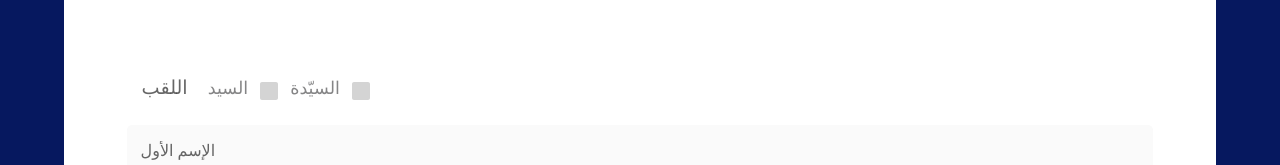
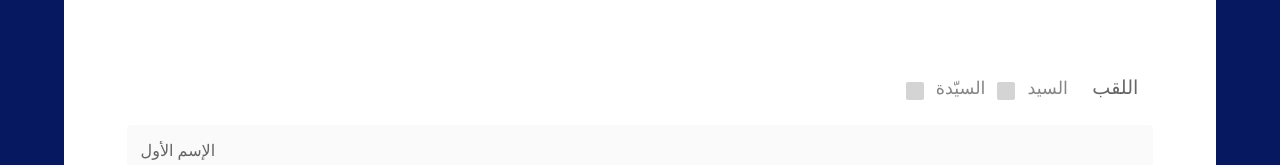
Before and after one commit to Updot/ksahandover, a React (Create React App) app: page / in a window 1280 px wide. Both pictures are taken after a click on the button "احجز موعداً لزيارتك". Shown: the part 1345-1510 px from the top of the page. Built offline with nearby package versions, Linux system fonts and the light colour scheme; a web font is replaced by a local one.

Commit message:
fix title bug for arabic

```diff
--- a/src/components/Title.jsx
+++ b/src/components/Title.jsx
@@ -12,15 +12,29 @@
   const lang = useLangContext();
 
   return (
-    <Grid item xs={12} style={{ marginLeft: 20, textAlign: "left" }}>
+    <Grid
+      item
+      xs={12}
+      style={{
+        marginLeft: 20,
+        textAlign: `${lang === "English" ? "left" : "right"}`,
+        direction: `${lang === "English" ? "ltr" : "rtl"}`,
+      }}
+    >
       <FormControl
         className="title-container"
         style={{ display: "contents" }}
         error={!!error}
       >
-        <FormLabel style={{ marginRight: 20, fontSize: "1.2rem" }}>
+        <FormLabel
+          style={{
+            margin: `${lang === "English" ? "0 20px 0 0" : "0 20px"}`,
+            fontSize: "1.2rem",
+          }}
+        >
           {lang === "English" ? <>Title</> : <>اللقب</>}
         </FormLabel>
+        &nbsp;
         <p style={{ display: "inline" }}>
           {lang === "English" ? <>Mr.</> : <>السيد</>}
         </p>
```
